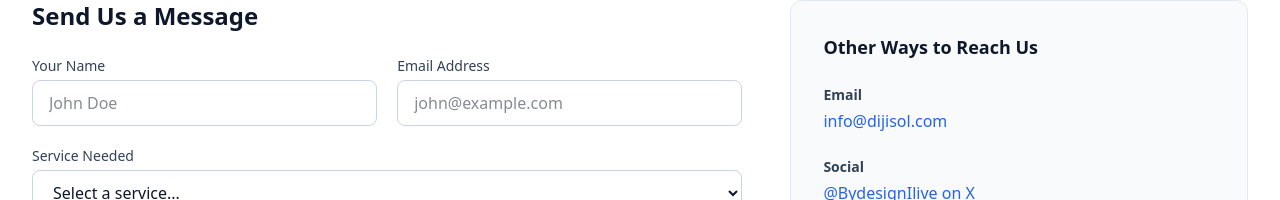
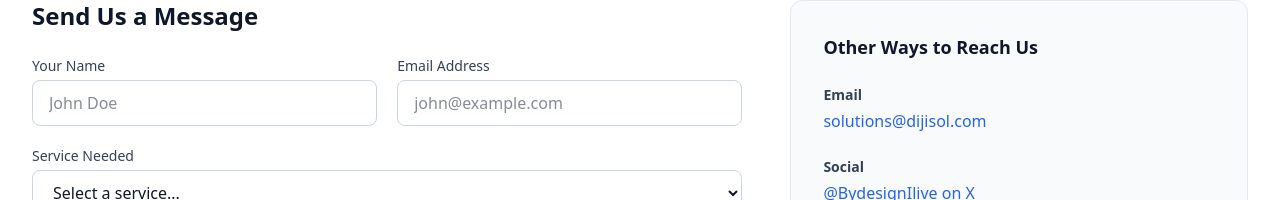
Before and after one commit to raubenw/dijisol-site, a Next.js app: page /contact in a window 1280 px wide. Shown: the part 579-779 px from the top of the page. Built offline with nearby package versions, Linux system fonts and the light colour scheme.

Commit message:
Change email from info@ to solutions@dijisol.com across all pages

```diff
--- a/app/contact/page.tsx
+++ b/app/contact/page.tsx
@@ -10,9 +10,9 @@ export default function ContactPage() {
     setStatus("sending");
 
     // FormSubmit.co — free, no registration needed, unlimited submissions
-    // First submission triggers a confirmation email to info@dijisol.com
+    // First submission triggers a confirmation email to solutions@dijisol.com
     try {
-      const res = await fetch("https://formsubmit.co/ajax/info@dijisol.com", {
+      const res = await fetch("https://formsubmit.co/ajax/solutions@dijisol.com", {
         method: "POST",
         headers: { "Content-Type": "application/json", Accept: "application/json" },
         body: JSON.stringify({
@@ -72,12 +72,12 @@ export default function ContactPage() {
               )}
               {status === "confirm" && (
                 <div className="mb-6 p-4 bg-blue-50 border border-blue-200 rounded-lg text-blue-700 font-medium">
-                  Almost there! A confirmation email was sent to our inbox. We&apos;re activating the form now — please try again in a few minutes, or email us directly at <a href="mailto:info@dijisol.com" className="underline">info@dijisol.com</a>.
+                  Almost there! A confirmation email was sent to our inbox. We&apos;re activating the form now — please try again in a few minutes, or email us directly at <a href="mailto:solutions@dijisol.com" className="underline">solutions@dijisol.com</a>.
                 </div>
               )}
               {status === "error" && (
                 <div className="mb-6 p-4 bg-red-50 border border-red-200 rounded-lg text-red-600 font-medium">
-                  Something went wrong. Please try again or email us at <a href="mailto:info@dijisol.com" className="underline">info@dijisol.com</a>.
+                  Something went wrong. Please try again or email us at <a href="mailto:solutions@dijisol.com" className="underline">solutions@dijisol.com</a>.
                 </div>
               )}
 
@@ -151,7 +151,7 @@ export default function ContactPage() {
                 <div className="space-y-6">
                   <div>
                     <h4 className="text-sm font-semibold text-gray-700 mb-1">Email</h4>
-                    <a href="mailto:info@dijisol.com" className="text-primary hover:underline">info@dijisol.com</a>
+                    <a href="mailto:solutions@dijisol.com" className="text-primary hover:underline">solutions@dijisol.com</a>
                   </div>
                   <div>
                     <h4 className="text-sm font-semibold text-gray-700 mb-1">Social</h4>
--- a/app/shop/page.tsx
+++ b/app/shop/page.tsx
@@ -288,7 +288,7 @@ export default function ShopPage() {
                   onSubmit={async (e) => {
                     e.preventDefault();
                     try {
-                      await fetch("https://formsubmit.co/ajax/info@dijisol.com", {
+                      await fetch("https://formsubmit.co/ajax/solutions@dijisol.com", {
                         method: "POST",
                         headers: { "Content-Type": "application/json", Accept: "application/json" },
                         body: JSON.stringify({
```
